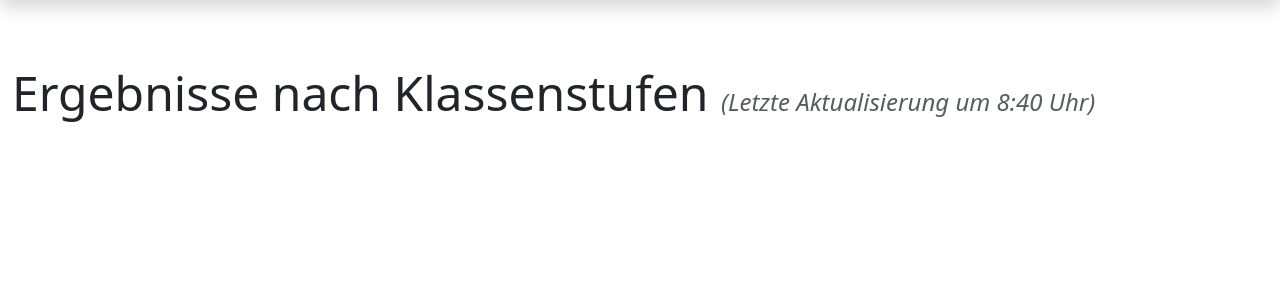
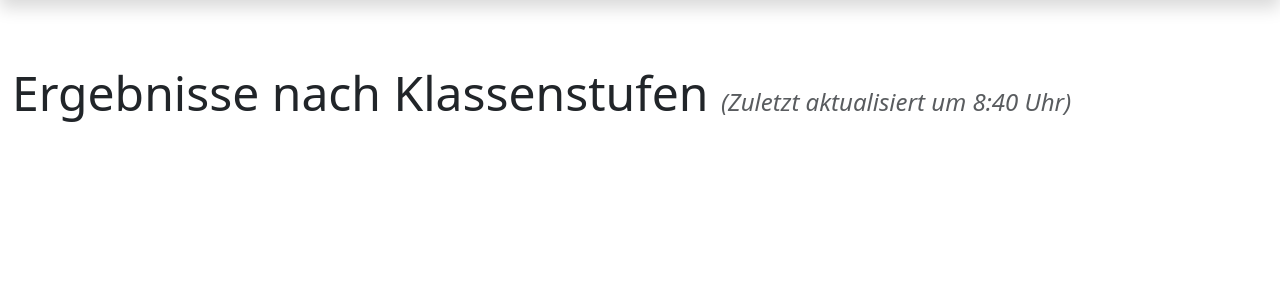
Before and after one commit to guemax/Endspurt, a Django app: page / in a window 1280 px wide. Shown: the part 59-359 px from the top of the page. Run offline with Django 4.2, Linux system fonts and the light colour scheme; data that the repository does not hold is empty; some libraries are stand-ins or nearby versions.

Commit message:
Update index.html

```diff
--- a/templates/main/index.html
+++ b/templates/main/index.html
@@ -40,7 +40,7 @@
       </nav>
     </header>
     <main class="container-fluid py-3">
-      <h1 class="display-5 mb-5">Ergebnisse nach Klassenstufen <i class="text-muted h4 fw-normal">(Letzte Aktualisierung um {% now "G:i" %} Uhr)</i></h1>
+      <h1 class="display-5 mb-5">Ergebnisse nach Klassenstufen <i class="text-muted h4 fw-normal">(Zuletzt aktualisiert um {% now "G:i" %} Uhr)</i></h1>
       {% for level, parallel_classes in scores.items %}
       <article class="mb-5">
         <h2 class="h3 fw-normal mb-3">{{level}}. Jahrgangsstufe</h2>
```
